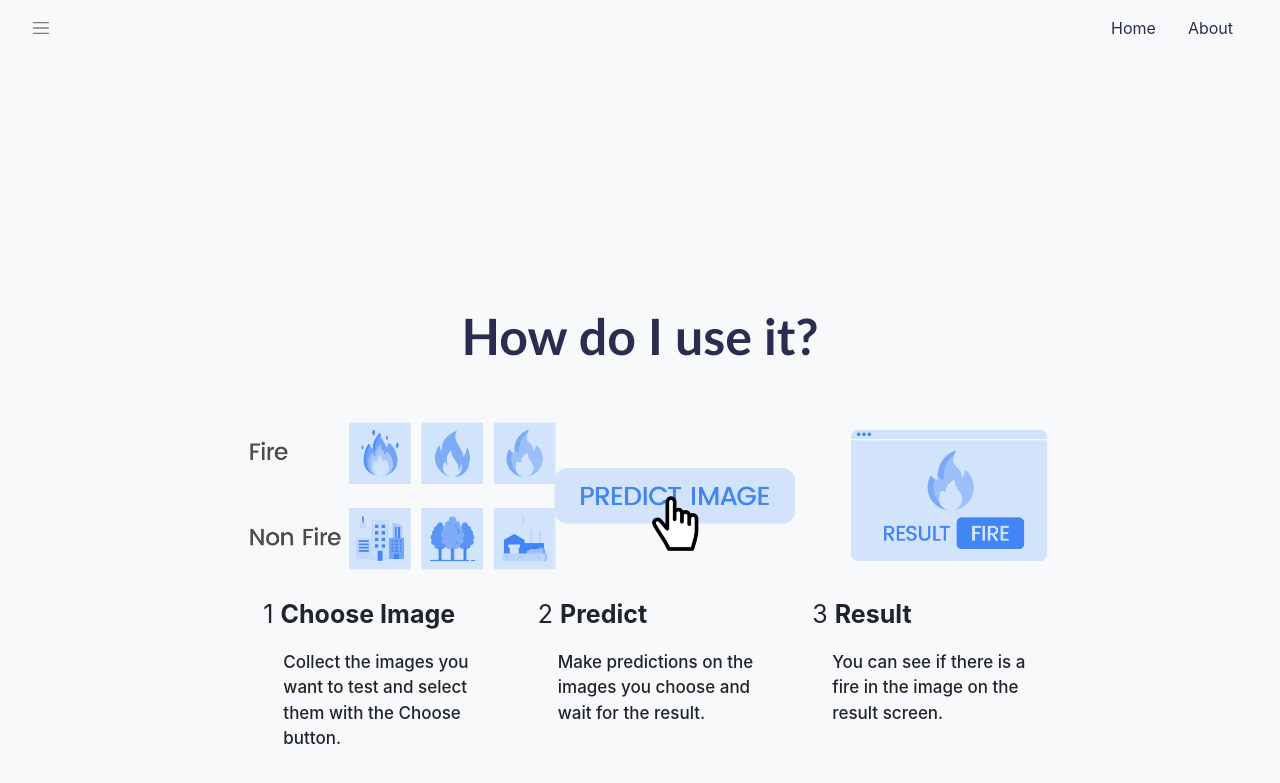
After one commit to metehancetinkaya/fire-detection-tool, a Flask app: page /about in a window 1280 px wide. The commit adds this page. Shown: the top 783 px of the page. Run offline with Flask 2, Linux system fonts and the light colour scheme; some libraries are stand-ins or nearby versions.

Commit message:
about screen

```diff
--- a/app.py
+++ b/app.py
@@ -42,6 +42,10 @@ def read_image(filename):
 def home():
     return render_template('home.html')
 
+@app.route("/about")
+def about():
+    return render_template('about.html')
+
 @app.route("/predict", methods = ['GET','POST'])
 def predict():
     if request.method == 'POST':
--- /dev/null
+++ b/templates/about.html
@@ -0,0 +1,160 @@
+<!DOCTYPE html>
+<html lang="en">
+
+<head>
+    <title>Fire Detection Tool</title>
+    <meta charset="utf-8">
+    <meta name="viewport" content="width=device-width, initial-scale=1, shrink-to-fit=no">
+    <link rel="stylesheet" href="https://maxcdn.bootstrapcdn.com/bootstrap/4.0.0/css/bootstrap.min.css"
+        integrity="sha384-Gn5384xqQ1aoWXA+058RXPxPg6fy4IWvTNh0E263XmFcJlSAwiGgFAW/dAiS6JXm" crossorigin="anonymous">
+
+    <script src="https://ajax.googleapis.com/ajax/libs/jquery/3.5.1/jquery.min.js"></script>
+    <script src="https://maxcdn.bootstrapcdn.com/bootstrap/3.4.1/js/bootstrap.min.js"></script>
+
+    <style>
+        /* Remove the navbar's default margin-bottom and rounded borders */
+        .navbar {
+            margin-bottom: 0px;
+            border-radius: 0;
+            background-color: white;
+        }
+
+        h1 {
+            color: #2c2c51;
+            font-family: 'Trebuchet MS', sans-serif;
+            font-weight: 900;
+            font-size: 50px;
+            margin-bottom: 20px;
+        }
+
+        a {
+            color: #2c2c51;
+        }
+
+        label {
+            background-color: #39415c;
+            color: white;
+            padding: 0.6rem;
+            padding-right: 30px;
+            padding-left: 30px;
+            font-family: sans-serif;
+            border-radius: 50px;
+            cursor: pointer;
+            margin: 0.4rem;
+            font-size: 20px;
+            font-family: 'Trebuchet MS', sans-serif;
+        }
+
+        #file-chosen {
+            margin-left: 0.3rem;
+            font-family: sans-serif;
+        }
+
+        /* Set height of the grid so .sidenav can be 100% (adjust as needed) */
+        .row.content {
+            height: 450px
+        }
+
+        /* Set gray background color and 100% height */
+
+        /* Set black background color, white text and some padding */
+        footer {
+            background-color: #f1f1f1;
+            color: white;
+            padding: 15px;
+        }
+
+        body {
+            padding-bottom: 20px;
+        }
+
+        /* On small screens, set height to 'auto' for sidenav and grid */
+        @media screen and (max-width: 767px) {
+            .sidenav {
+                height: auto;
+                padding: 15px;
+            }
+
+            .row.content {
+                height: auto;
+            }
+        }
+    </style>
+</head>
+
+<body style="background-color: #f8f9fa;" >
+
+    <nav style="color:white;" class="navbar navbar-light bg-light">
+        <div class="container-fluid">
+            <span style="font-size:13px; color:black;padding-right: 10px; margin:10px 0 10px 0"
+                class="navbar-toggler-icon"></span>
+            <ul class="nav justify-content-end">
+                <li class="nav-item">
+                    <a class="nav-link active" aria-current="page" href="/">Home</a>
+                </li>
+                <li class="nav-item">
+                    <a class="nav-link" href="/about">About</a>
+                </li>
+            </ul>
+        </div>
+
+    </nav>
+
+
+    <div class="container-fluid text-center">
+        <div class="row content">
+            <div class="col-sm-2 sidenav">
+            </div>
+
+
+            <div class="col-sm-8 text-center" style="margin-top:250px;">
+
+
+                <div class="container">
+                    <h1 style="margin-bottom:55px">How do I use it?</h1>
+                    <div class="row">
+                        <div class="col col-lg-4">
+                            <img src="../static/1.png" style="height:150px; margin-bottom:25px">
+                            <p style="font-size: 25px; text-align:left; margin-left:20px">1 <strong>Choose Image</strong></p>
+                            <p style="font-size: 17px; font-weight:500; text-align:left; margin-left:40px">Collect the images you want to test and select them with the Choose button.</p>
+                        </div>
+                        <div class="col col-lg-4">
+                            <img src="../static/2.png" style="height:150px; margin-bottom:25px">
+                            <p style="font-size: 25px; text-align:left; margin-left:20px">2 <strong>Predict</strong></p>
+                            <p style="font-size: 17px; font-weight:500; text-align:left; margin-left:40px">Make predictions on the images you choose and wait for the result.</p>
+                        </div>
+                        <div class="col col-lg-4">
+                            <img src="../static/3.png" style="height:150px; margin-bottom:25px">
+                            <p style="font-size: 25px; text-align:left; margin-left:20px">3 <strong>Result</strong></p>
+                            <p style="font-size: 17px; font-weight:500; text-align:left; margin-left:40px">You can see if there is a fire in the image on the result screen.</p>
+                        </div>
+                        <br />
+
+                    </div>
+                </div>
+
+            </div>
+
+
+            <div class="col-sm-2 sidenav">
+            </div>
+        </div>
+    </div>
+
+
+
+
+
+
+    <script src="https://code.jquery.com/jquery-3.2.1.slim.min.js"
+        integrity="sha384-KJ3o2DKtIkvYIK3UENzmM7KCkRr/rE9/Qpg6aAZGJwFDMVNA/GpGFF93hXpG5KkN"
+        crossorigin="anonymous"></script>
+    <script src="https://cdnjs.cloudflare.com/ajax/libs/popper.js/1.12.9/umd/popper.min.js"
+        integrity="sha384-ApNbgh9B+Y1QKtv3Rn7W3mgPxhU9K/ScQsAP7hUibX39j7fakFPskvXusvfa0b4Q"
+        crossorigin="anonymous"></script>
+    <script src="https://maxcdn.bootstrapcdn.com/bootstrap/4.0.0/js/bootstrap.min.js"
+        integrity="sha384-JZR6Spejh4U02d8jOt6vLEHfe/JQGiRRSQQxSfFWpi1MquVdAyjUar5+76PVCmYl"
+        crossorigin="anonymous"></script>
+</body>
+
+</html>
--- a/templates/predict.html
+++ b/templates/predict.html
@@ -82,7 +82,7 @@
   </style>
 </head>
 
-<body>
+<body style="background-color: #f8f9fa;" >
 
   <nav style="color:white;" class="navbar navbar-light bg-light">
     <div class="container-fluid">
@@ -90,10 +90,10 @@
         class="navbar-toggler-icon"></span>
       <ul class="nav justify-content-end">
         <li class="nav-item">
-          <a class="nav-link active" aria-current="page" href="#">Active</a>
+          <a class="nav-link active" aria-current="page" href="/">Home</a>
         </li>
         <li class="nav-item">
-          <a class="nav-link" href="#">Link</a>
+          <a class="nav-link" href="/about">About</a>
         </li>
       </ul>
     </div>
```
Also changed, not shown: templates/home.html (+12 -16 lines), static/1.png (added), static/2.png (added), static/3.png (added), static/firealarm.png (added), static/images/clicker.png (added).
